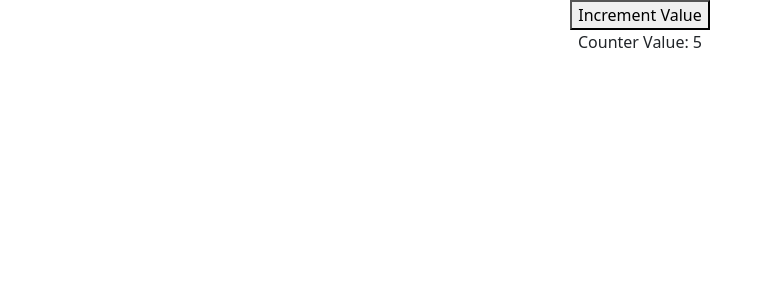
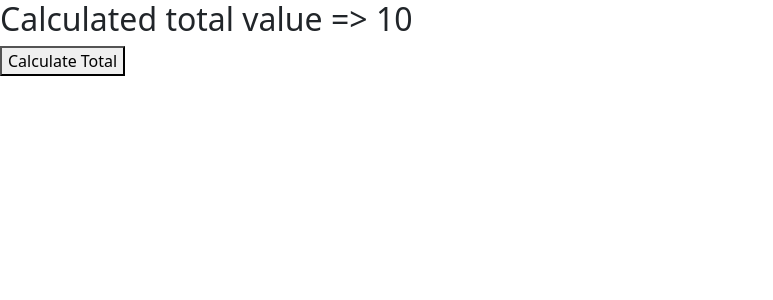
Before and after one commit to KoTvTrysaX01/Angular-Course-2, an Angular app in the folder Lessons/: page / in a window 1280 px wide. Shown: the top 300 px of the page, without its empty margins (0-773 px from the left). Built offline with nearby package versions, Linux system fonts and the light colour scheme.

Commit message:
Watched lesson 12 / linkedSignal()

```diff
--- a/Lessons/src/app/app.component.html
+++ b/Lessons/src/app/app.component.html
@@ -2,4 +2,5 @@
 <!-- <KOT-structural-directive-ngfor-vs-for></KOT-structural-directive-ngfor-vs-for> -->
 <!-- <KOT-structural-directive-ngswitch-vs-switch></KOT-structural-directive-ngswitch-vs-switch> -->
 <!-- <KOT-attribute-directives></KOT-attribute-directives> -->
- <KOT-signals></KOT-signals>
+ <!-- <KOT-signals></KOT-signals> -->
+  <KOT-linked-signal></KOT-linked-signal>
--- a/Lessons/src/app/app.component.ts
+++ b/Lessons/src/app/app.component.ts
@@ -8,6 +8,7 @@
 import { StructuralDirectiveNgswitchVsSwitchComponent } from "./structural-directive-ngswitch-vs-switch/structural-directive-ngswitch-vs-switch.component";
 import { AttributeDirectivesComponent } from './attribute-directives/attribute-directives.component';
 import { SignalsComponent } from "./signals/signals.component";
+import { LinkedSignalComponent } from "./linked-signal/linked-signal.component";
 
 @Component({
   selector: 'app-root',
@@ -20,7 +21,8 @@
     // StructuralDirectiveNgforVsForComponent,
     // StructuralDirectiveNgswitchVsSwitchComponent
     // AttributeDirectivesComponent,
-    SignalsComponent
+    SignalsComponent,
+    LinkedSignalComponent
 ],
   templateUrl: './app.component.html',
   styleUrl: './app.component.scss'
--- /dev/null
+++ b/Lessons/src/app/linked-signal/linked-signal.component.html
@@ -0,0 +1,4 @@
+<div>
+    <h2>Calculated total value => {{total()}}</h2>
+    <button (click)="calculate()">Calculate Total</button>
+</div>
--- /dev/null
+++ b/Lessons/src/app/linked-signal/linked-signal.component.ts
@@ -0,0 +1,30 @@
+import { Component, computed, linkedSignal, signal } from '@angular/core';
+
+@Component({
+  selector: 'KOT-linked-signal',
+  imports: [],
+  templateUrl: './linked-signal.component.html',
+  styleUrl: './linked-signal.component.scss'
+})
+export class LinkedSignalComponent {
+  quantitySignal = signal(1);
+  price = 10;
+
+  // total = computed(() => {
+  //   return this.quantitySignal() * this.price;
+  // })
+
+  // total = linkedSignal(() => {
+  //   return this.quantitySignal() * this.price;
+  // })
+
+  total = linkedSignal({
+    source: this.quantitySignal,
+    computation : () => this.quantitySignal() * this.price,
+    // equal: (a:any, b: any) => a === b
+  })
+
+  calculate(){
+    this.quantitySignal.set(2);
+  }
+}
```
Also changed, not shown: Lessons/src/app/linked-signal/linked-signal.component.scss (added), 1 other file (tests, documents, lock files or other folders).
